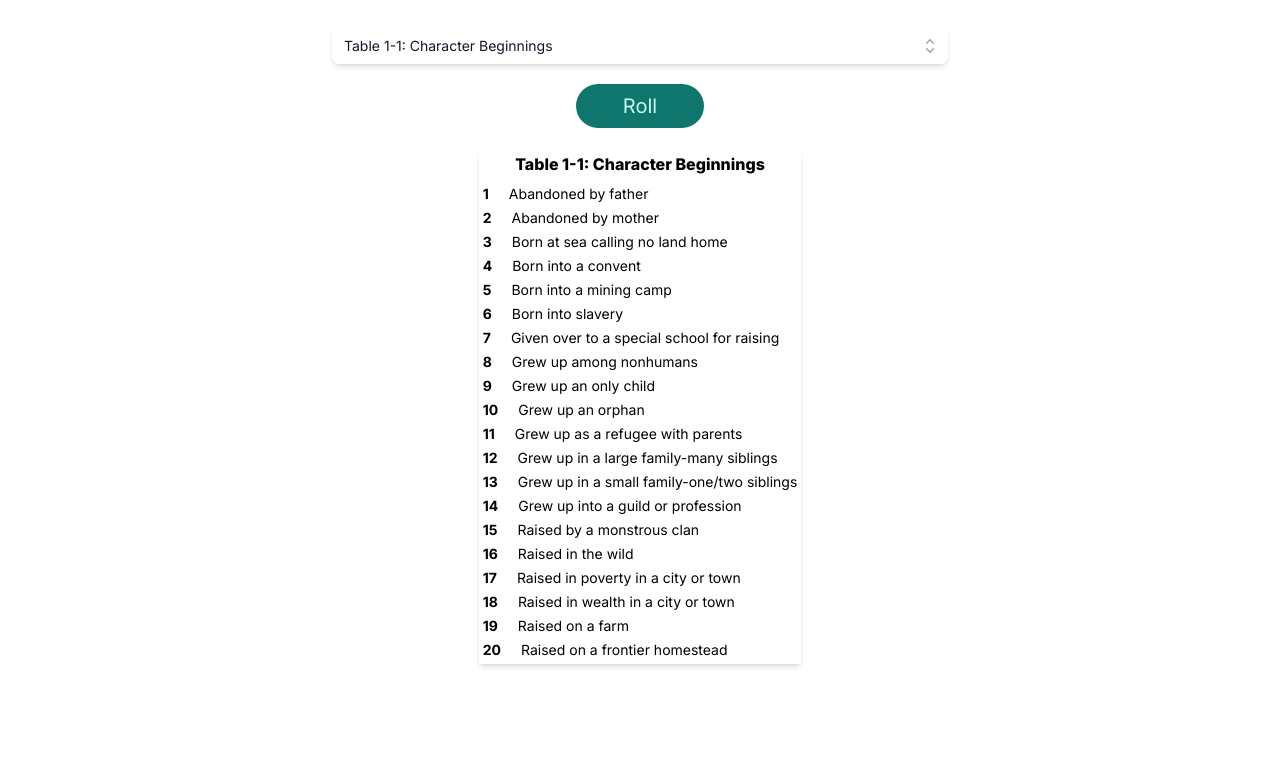
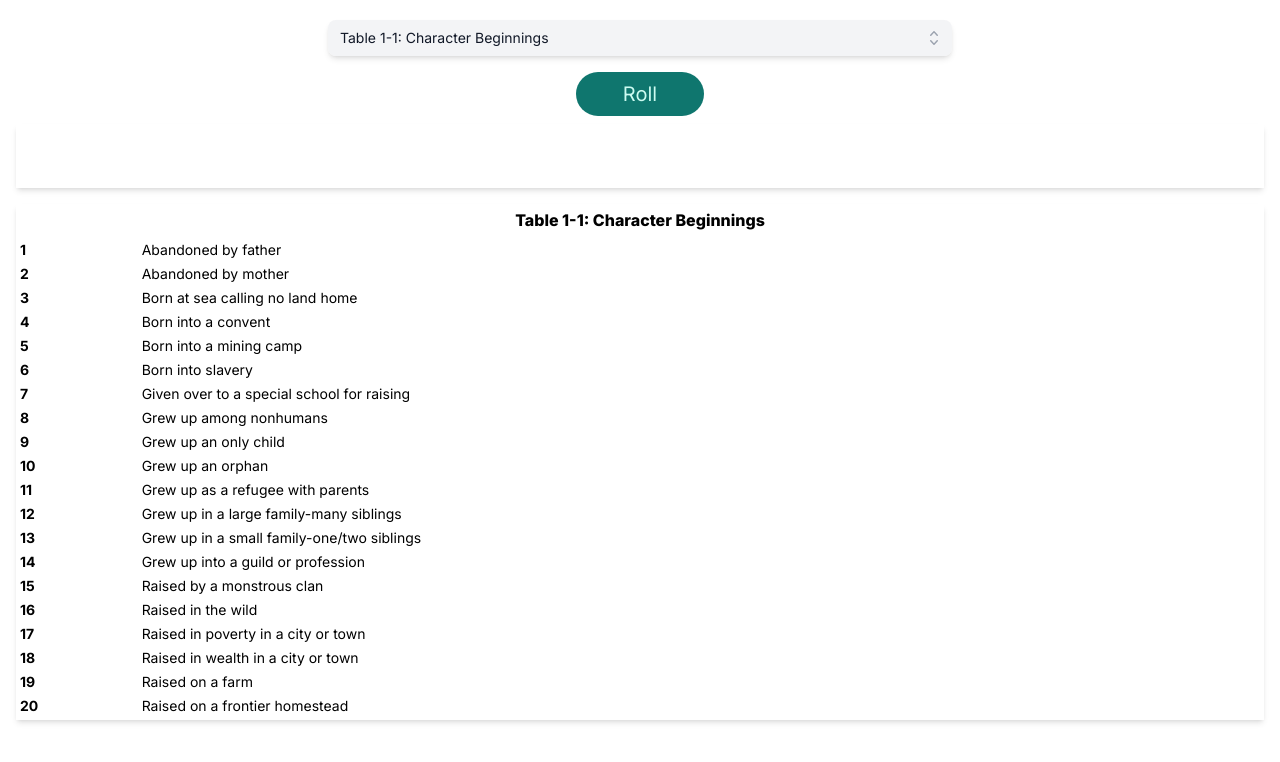
Before and after one commit to scicluna/tablemaker, a Next.js app: page / in a window 1280 px wide. Shown: the top 762 px of the page. Built offline with nearby package versions, Linux system fonts and the light colour scheme.

Commit message:
more polish:

```diff
--- a/app/page.tsx
+++ b/app/page.tsx
@@ -2,7 +2,7 @@ import TableSpace from "@/components/TableSpace"
 
 export default function Home() {
   return (
-    <main className="flex flex-col items-center p-6" style={{ minHeight: '100dvh' }}>
+    <main className="flex flex-col items-center p-4" style={{ minHeight: '100dvh' }}>
       <TableSpace />
     </main>
   )
--- a/components/DropDown.tsx
+++ b/components/DropDown.tsx
@@ -23,7 +23,7 @@ export default function DropDown({ tableList, currentTable, setCurrentTable }: D
             <Combobox value={currentTable} onChange={setCurrentTable}>
                 <div className="relative mt-1 flex flex-col justify-center items-center">
                     <div className="relative sm:w-1/2 w-full cursor-default overflow-hidden rounded-lg bg-white text-left shadow-md focus:outline-none focus-visible:ring-2 focus-visible:ring-white focus-visible:ring-opacity-75 focus-visible:ring-offset-2 focus-visible:ring-offset-teal-300 sm:text-sm">
-                        <Combobox.Input onChange={(event) => setQuery(event.target.value)} displayValue={(table: Table) => table.header} className="w-full border-none py-2 pl-3 pr-10 text-sm leading-5 text-gray-900 focus:ring-0 outline-none" />
+                        <Combobox.Input onChange={(event) => setQuery(event.target.value)} displayValue={(table: Table) => table.header} className="w-full bg-gray-100 border-none py-2 pl-3 pr-10 text-sm leading-5 text-gray-900 focus:ring-0 outline-none" />
                         <Combobox.Button className="absolute inset-y-0 right-0 flex items-center pr-2">
                             <ChevronUpDownIcon
                                 className="h-5 w-5 text-gray-400"
--- a/components/Roller.tsx
+++ b/components/Roller.tsx
@@ -21,12 +21,14 @@ export default function Roller({ currentTable }: RollerProps) {
     return (
         <form className="flex flex-col justify-center items-center w-full gap-2">
             <button className="flex justify-center items-center w-32 bg-teal-700 text-teal-100 py-2 px-1 text-xl rounded-full hover:bg-teal-500 hover:text-teal-950" onClick={e => rollResult(e)}>Roll</button>
-            {result && (
-                <div className="flex gap-5 w-full justify-center">
-                    <h1 className="text-center font-bold">{result}</h1>
-                    <p>{currentTable.items[result - 1]}</p>
-                </div>
-            )}
+            <div className="min-h-[4rem] w-full shadow-md shadow-gray">
+                {result && (
+                    <div className="flex gap-5 w-full justify-center p-2">
+                        <h1 className="text-center font-bold">{result}</h1>
+                        <p>{currentTable.items[result - 1]}</p>
+                    </div>
+                )}
+            </div>
         </form>
     )
 }
--- a/components/Table.tsx
+++ b/components/Table.tsx
@@ -7,13 +7,13 @@ type TableProps = {
 export default function Table({ currentTable }: TableProps) {
 
     return (
-        <div className="flex flex-col gap-2 shadow-md shadow-gray p-1">
+        <div className="flex flex-col gap-2 shadow-md shadow-gray p-1 w-full">
             <h1 className="font-extrabold w-full text-center">{currentTable.header}</h1>
             <div className="flex flex-col gap-1">
                 {currentTable.items.map((item, i) => (
                     <div className="flex gap-5 sm:text-sm text-xs" key={i}>
-                        <p className="font-bold">{item && i + 1}</p>
-                        <p>{item && item}</p>
+                        <p className="font-bold w-1/12">{item && i + 1}</p>
+                        <p className="w-11/12">{item && item}</p>
                     </div>
                 ))}
             </div>
--- a/components/TableSpace.tsx
+++ b/components/TableSpace.tsx
@@ -15,7 +15,7 @@ export default function TableSpace() {
     const [currentTable, setCurrentTable] = useState<Table>(tables[0])
 
     return (
-        <div className="w-full h-full flex flex-col gap-5 justify-center items-center">
+        <div className="w-full h-full flex flex-col gap-4 justify-center items-center">
             <DropDown tableList={tableList} currentTable={currentTable} setCurrentTable={setCurrentTable} />
             <Roller currentTable={currentTable} />
             <Table currentTable={currentTable} />
```
Also changed, not shown: inputs/tables.json.
